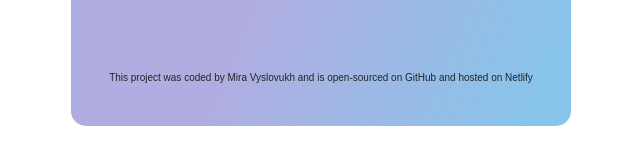
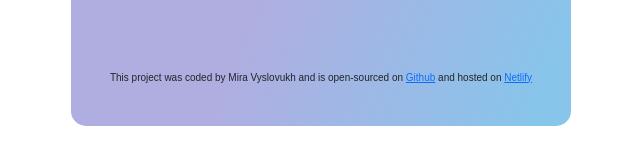
Before and after one commit to MiraVyslovukh/weather-app-react-homework, a React (Create React App) app: page / in a window 1280 px wide. Shown: the part 267-427 px from the top of the page, without its empty margins (319-959 px from the left). Built offline with nearby package versions, Linux system fonts and the light colour scheme.

Commit message:
about info added

```diff
--- a/src/App.js
+++ b/src/App.js
@@ -74,8 +74,12 @@ export default function App() {
         />
         <div className="row justify-content-center by">
           <p id="by">
-            This project was coded by Mira Vyslovukh and is open-sourced on
-            GitHub and hosted on Netlify
+            This project was coded by Mira Vyslovukh and is open-sourced on{" "}
+            <a href="https://github.com/MiraVyslovukh/weather-app-react-homework">
+              Github
+            </a>{" "}
+            and hosted on{" "}
+            <a href="https://zingy-chimera-4365ca.netlify.app">Netlify</a>
           </p>
         </div>
       </div>
```
